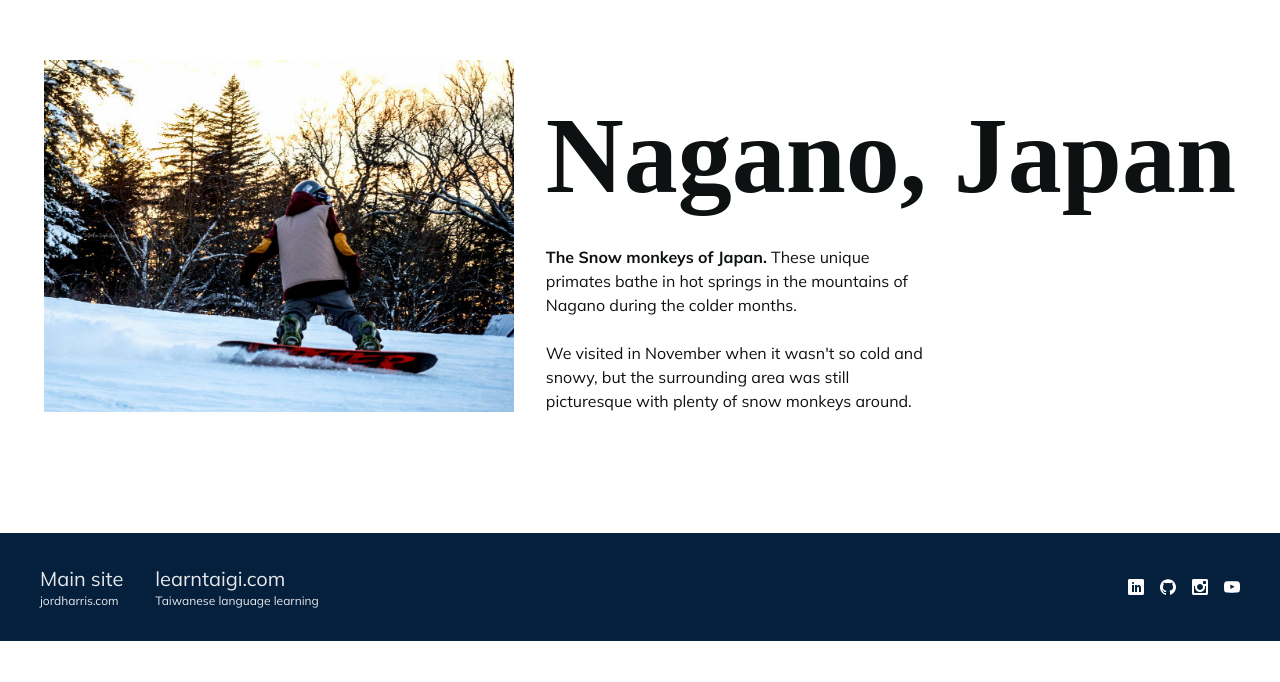
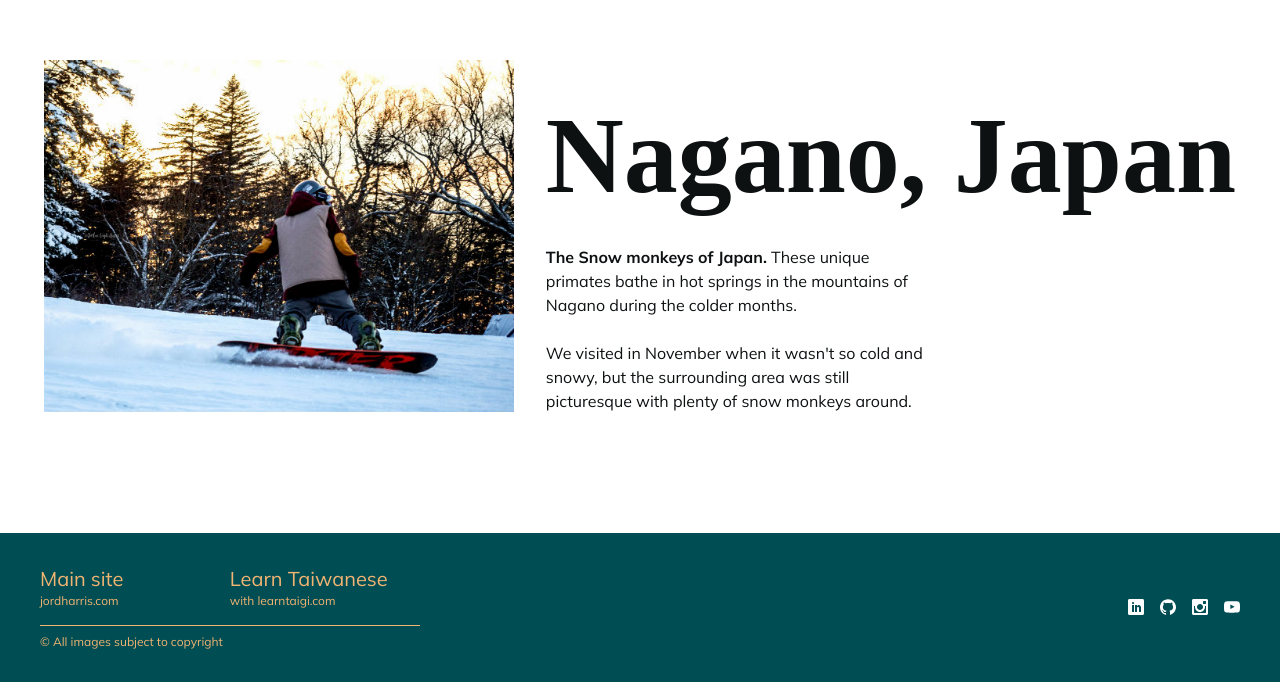
Before and after one commit to jielongjp/photography, a React (Create React App) app: page /#/ in a window 1280 px wide. Shown: the part 5093-5775 px from the top of the page. Before the commit the page ends 5734 px from the top, so only its background shows below. Built offline with nearby package versions, Linux system fonts and the light colour scheme; a web font is replaced by a local one.

Commit message:
edit footer

```diff
--- a/src/components/Footer.js
+++ b/src/components/Footer.js
@@ -5,44 +5,27 @@ import Socials from "./Socials";
 const Footer = () => {
   return (
     <>
-      <footer className="px-4 lg:px-10 py-6 lg:py-8 flex flex-col lg:flex-row items-center justify-between bg-[#05203c] text-gray-200 mt-10">
+      <footer className="px-4 lg:px-10 py-6 lg:py-8 flex flex-col lg:flex-row items-center justify-between bg-[#004d53] text-[#f1b472] mt-10">
         <div className="flex md:flex-row items-top w-full lg:w-auto mb-4 lg:mb-0 flex-wrap justify-center">
-          <div className="flex sm:pr-10">
+          <div className="grid grid-cols-2 sm:pr-10 text-center sm:text-left">
             <a
               href="https://jordharris.com"
               className="text-xl hover:text-white mr-4 lg:mr-8 mb-2 lg:mb-0"
             >
               Main site
-              <p className="text-xs ">jordharris.com</p>
+              <p className="text-xs">jordharris.com</p>
             </a>
             <a
               href="https://learntaigi.com"
               className="inline-block text-xl hover:text-white mr-4 lg:mr-8 mb-2 lg:mb-0"
             >
-              learntaigi.com
-              <p className="text-xs ">Taiwanese language learning</p>
+              Learn Taiwanese
+              <p className="text-xs ">with learntaigi.com</p>
             </a>
+            <p className="col-span-2 text-xs border-t border-[#f1b472] mt-4 pt-2">
+              © All images subject to copyright
+            </p>
           </div>
-          {/* <nav className=" gap-x-12 font-semibold sm:flex hidden">
-            <Link to={"/"} className="text-white hover:text-gray-400">
-              Home
-            </Link>
-            <Link to={"/travel/"} className="text-white hover:text-gray-400">
-              Travel
-            </Link>
-            <Link to={"/wildlife/"} className="text-white hover:text-gray-400">
-              Wildlife
-            </Link>
-            <Link to={"/about/"} className="text-white hover:text-gray-400">
-              About
-            </Link>
-            <a
-              href="https://jordharris.com/contact/"
-              className="text-white hover:text-gray-400"
-            >
-              Contact
-            </a>
-          </nav> */}
         </div>
         <Socials />
       </footer>
```
